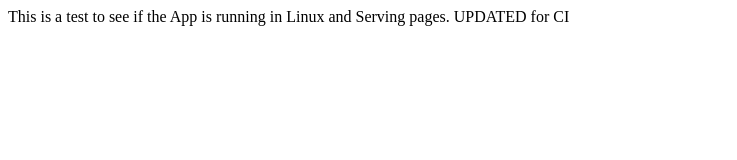
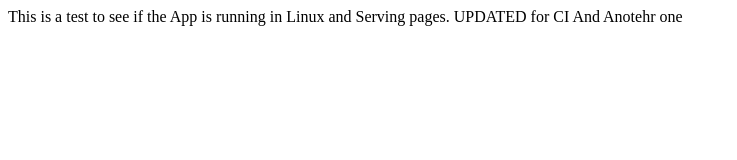
Before and after one commit to cbreakspear/DemoHelloWorld, a website: page Test.html in a window 1280 px wide. Shown: the whole page, without its empty margins (0-737 px from the left). Drawn offline with Linux system fonts and the light colour scheme.

Commit message:
Added one more statement

```diff
--- a/Test.html
+++ b/Test.html
@@ -3,6 +3,6 @@
 
     </head>
     <body>
-        This is a test to see if the App is running in Linux and Serving pages. UPDATED for CI
+        This is a test to see if the App is running in Linux and Serving pages. UPDATED for CI And Anotehr one
     </body>
 </html>
```
